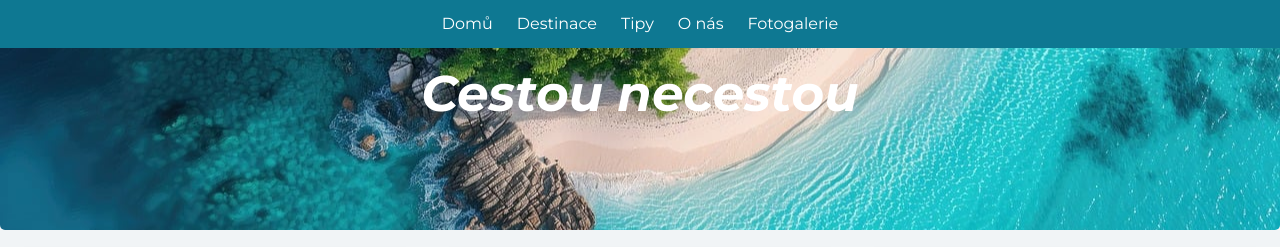
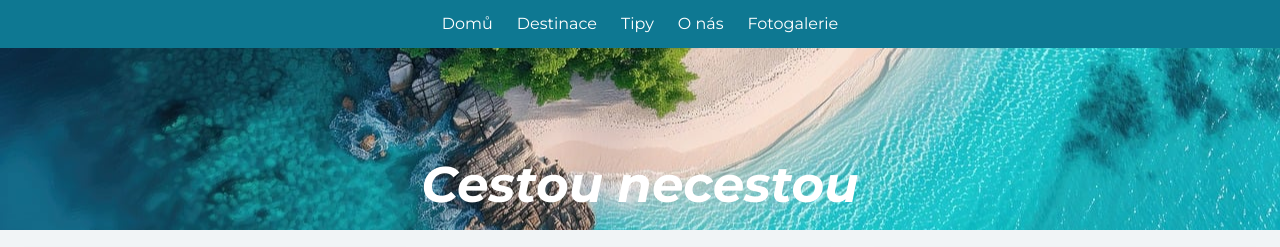
Before and after one commit to evachrustova/Zaverecny-projekt, an Eleventy site: page index.html in a window 1280 px wide. Shown: the top 247 px of the page. Built offline with nearby package versions, Linux system fonts and the light colour scheme; Eleventy itself is replaced by a stand-in of ours; files that its build step writes are made by us from their sources.

Commit message:
2.change

```diff
--- a/_includes/sablona-projekt.njk
+++ b/_includes/sablona-projekt.njk
@@ -13,7 +13,6 @@
 <body>
     <div class="wrapper">
         <header class="header">
-
             <nav class="menu">
 
                 <input type="checkbox" class="menu__checkbox" id="menu-checkbox">
@@ -26,11 +25,11 @@
                     <li class="menu__item"><a class="menu__link" href="/onas/">O nás</a></li>
                     <li class="menu__item"><a class="menu__link" href="/fotogalerie/">Fotogalerie</a></li>
                 </ul>
-                <p class="motto">{{ title }}</p>
+
+            </nav>
+            <h1 class="motto">{{ title }}</h1>
 
 
-
-            </nav>
         </header>
 
         <main class="main">
--- a/css/style.css
+++ b/css/style.css
@@ -33,7 +33,18 @@ body {
 
 }
 
+.header{
+    display: flex;
+    flex-direction: column;
+    justify-content: space-around;
+    width: 100%;
+    height: 200px;
+    background-image: url(/images/homepage-foto.jpg);
+    background-size: cover;
+    background-position: center;
 
+}
+/*
 .menu{
     background-image: url(/images/homepage-foto.jpg);
     background-size: cover;
@@ -42,8 +53,10 @@ body {
     height: 200px;
     padding: var(--spacer);
     color: var(--secondary);
+    position: absolute;
 
 }
+*/
 .motto{
     text-align: center;
     color: var(--secondary);
@@ -52,6 +65,7 @@ body {
     font-style: oblique;
     padding: 15px;
     margin: 0;
+
 }
 .category{
     text-align: center;
@@ -96,11 +110,15 @@ začátek stylování hamburger menu
 .menu__toggler{
     font-size: var(--spacer);
     font-weight: bold;
+    cursor: pointer;
+    padding-left: var(--spacer) ;
+    padding-top: var(--spacer);
+    color: white;
 }
 .menu__list{
 	display: none;
 	margin: 0;
-	padding: 0;;
+	padding: 0;
 	list-style: none;
 	background-color: var(--hamburger)
 }
@@ -132,6 +150,10 @@ začátek stylování hamburger menu
 	.menu__toggler{
 		display: none;
         font-size:var(--spacer);
+        cursor: pointer;
+        font-size: var(--spacer);
+        font-weight: bold;
+
 	}
 	.menu__list{
 		display: flex;
@@ -354,6 +376,8 @@ media query pro Tablet
         grid-template-columns: repeat(2, 1fr);
         margin-top: var(--spacer-quarter);
     }
+    .header{
+        justify-content: space-between;
 
     }
 
@@ -382,7 +406,7 @@ media query pro PC
         left: 0;
         top: 0;
         width: 100%;
-        height: 100px;
+        height: 230px;
         background-color: var(--primary);
     }
     body{
```
